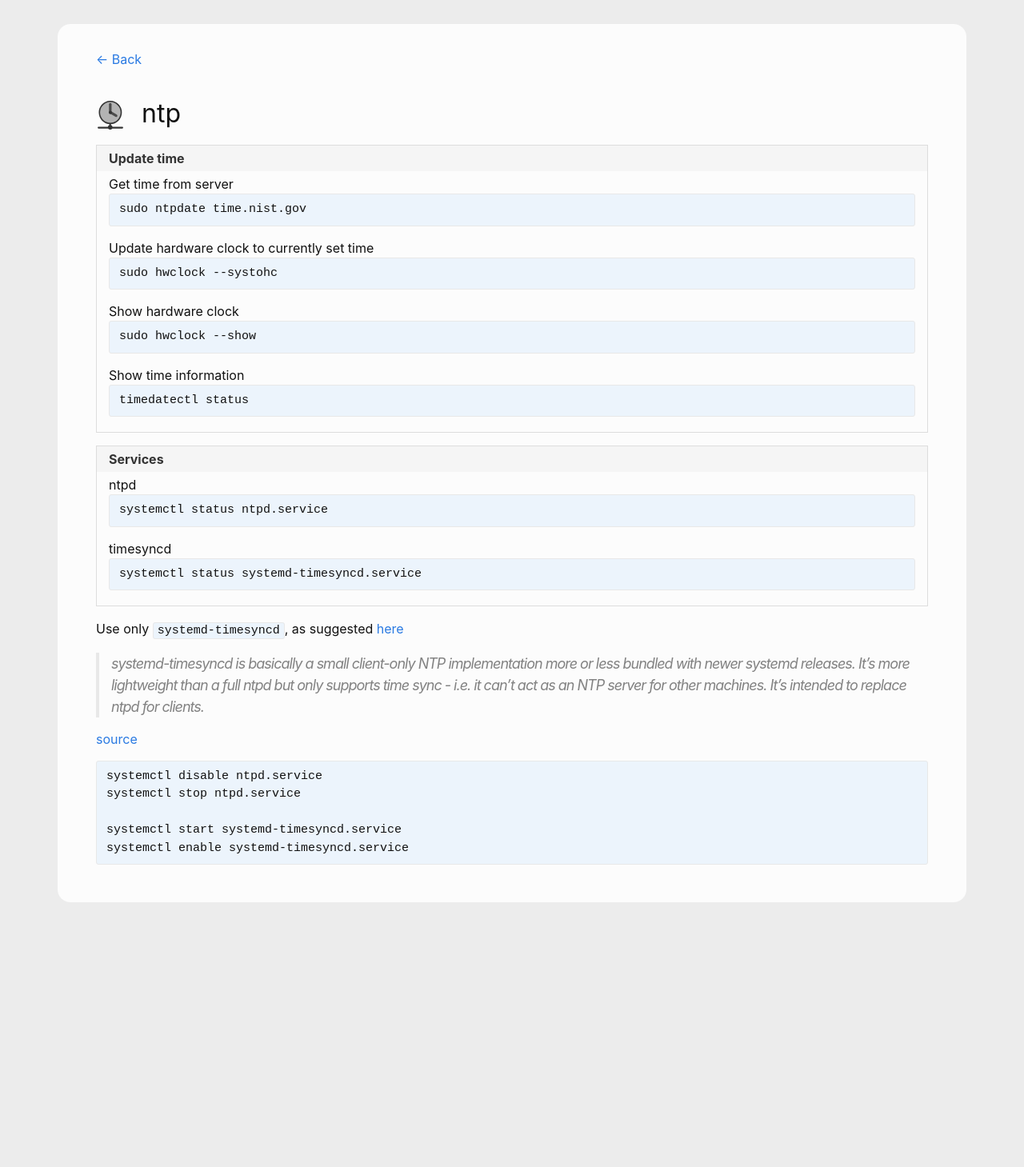
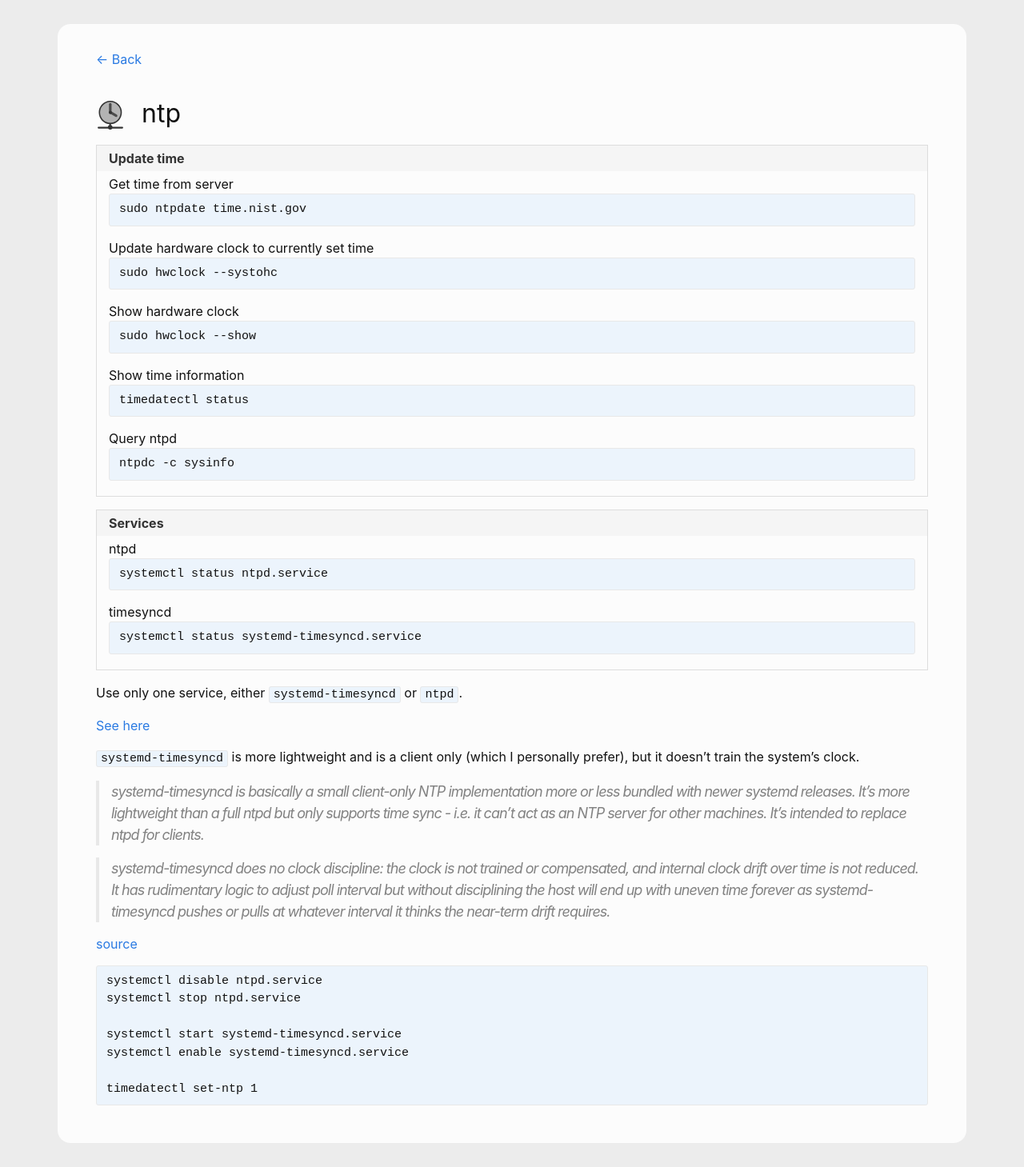
Before and after one commit to andreas-mausch/cheatsheets, a Jekyll site: the page built from _cheatsheets/ntp.md, in a window 1280 px wide. Shown: the whole page at 80% size. Built offline with Jekyll 4.4.1, drawn with Linux system fonts in a browser that asks for light colours; before the commit the page ends 1158 px from its top, so only the background shows below that.

Commit message:
More ntpd vs timesyncd

````diff
--- a/_cheatsheets/ntp.md
+++ b/_cheatsheets/ntp.md
@@ -9,15 +9,22 @@ section:
       Update hardware clock to currently set time: sudo hwclock --systohc
       Show hardware clock: sudo hwclock --show
       Show time information: timedatectl status
+      Query ntpd: ntpdc -c sysinfo
   - name: Services
     commands:
       ntpd: systemctl status ntpd.service
       timesyncd: systemctl status systemd-timesyncd.service
 ---
 
-Use only `systemd-timesyncd`, as suggested [here](https://hkern0.com/manjaro-linux-enable-time-server-syncronization)
+Use only one service, either `systemd-timesyncd` or `ntpd`.
+
+[See here](https://hkern0.com/manjaro-linux-enable-time-server-syncronization)
+
+`systemd-timesyncd` is more lightweight and is a client only (which I personally prefer), but it doesn't train the system's clock.
 
 > systemd-timesyncd is basically a small client-only NTP implementation more or less bundled with newer systemd releases. It's more lightweight than a full ntpd but only supports time sync - i.e. it can't act as an NTP server for other machines. It's intended to replace ntpd for clients.
+
+> systemd-timesyncd does no clock discipline: the clock is not trained or compensated, and internal clock drift over time is not reduced. It has rudimentary logic to adjust poll interval but without disciplining the host will end up with uneven time forever as systemd-timesyncd pushes or pulls at whatever interval it thinks the near-term drift requires.
 
 [source](https://unix.stackexchange.com/questions/305643/ntpd-vs-systemd-timesyncd-how-to-achieve-reliable-ntp-syncing)
 
@@ -27,4 +34,6 @@ systemctl stop ntpd.service
 
 systemctl start systemd-timesyncd.service
 systemctl enable systemd-timesyncd.service
+
+timedatectl set-ntp 1
 ```
````
